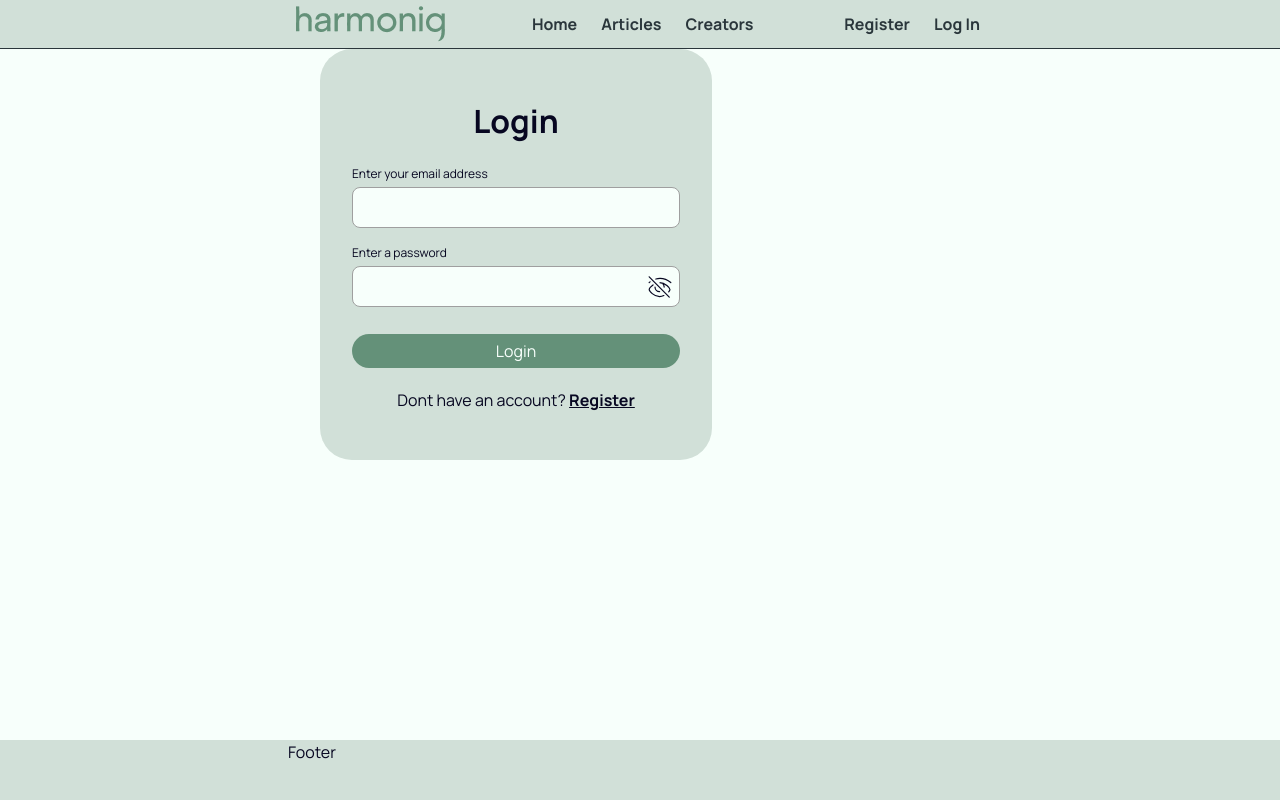
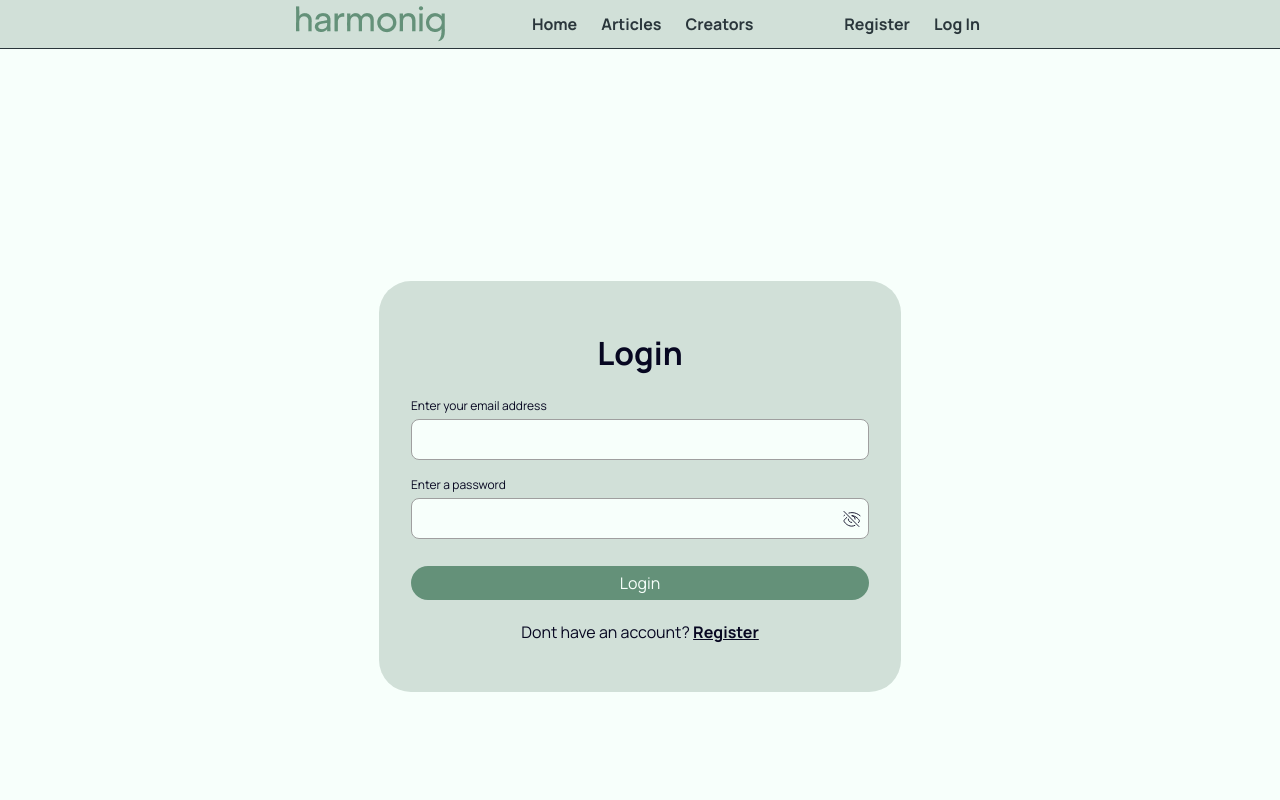
Before and after one commit to serhiilukianenkodev/harmoniq_app, a React (Vite) app: page /login in a window 1280 px wide. Shown: the top 800 px of the page. Built offline with nearby package versions, Linux system fonts and the light colour scheme.

Commit message:
responsive design to auth added

```diff
--- a/src/components/CreateArticleForm/CreateArticleForm.jsx
+++ b/src/components/CreateArticleForm/CreateArticleForm.jsx
@@ -56,35 +56,8 @@ const CreateArticleForm = () => {
       onSubmit={handleSubmit}
       >
         {() => (
-          <Form className={css.formFileContainer} autoComplete="off">
-            <div className={css.formContainer}>
-              <Field name="title">
-                {({ field, meta }) => (
-                  <input
-                    {...field}
-                    type="text"
-                    className={`${css.input} ${meta.touched && meta.error ? css.errorField : ""}`}
-                    placeholder="Enter the title"
-                    />
-                )}
-              </Field>
-
-              <Field name="desc">
-                {({ field, meta }) => (
-                  <textarea
-                    {...field}
-                    type="text"
-                    className={`${css.txtarea} ${meta.touched && meta.error ? css.errorField : ""}`}
-                    placeholder="Enter a text"
-                  />
-                )}
-              </Field>
-
-              <button className={css.createBtn} type="submit">Publish Article</button>
-            </div>
-
-
-          <Field name="photo">
+          <Form className={css.container} autoComplete="off">
+            <Field name="photo">
             {({ form, meta }) => {
               const file = form.values.photo;
               const previewUrl = file ? URL.createObjectURL(file) : null;
@@ -127,8 +100,33 @@ const CreateArticleForm = () => {
                 </div>
               );
             }}
-          </Field>
+            </Field>
 
+            <label className={css.title}>
+              Title
+              <Field name="title">
+                {({ field, meta }) => (
+                  <input
+                    {...field}
+                    type="text"
+                    className={`${css.input} ${meta.touched && meta.error ? css.errorField : ""}`}
+                    placeholder="Enter the title"
+                    />
+                )}
+              </Field>
+            </label>
+
+              <Field name="desc">
+                {({ field, meta }) => (
+                  <textarea
+                    {...field}
+                    type="text"
+                    className={`${css.txtarea} ${meta.touched && meta.error ? css.errorField : ""}`}
+                    placeholder="Enter a text"
+                  />
+                )}
+              </Field>
+              <button className={css.createBtn} type="submit">Publish Article</button>
           </Form>
         )}
       </Formik>
--- a/src/components/CreateArticleForm/CreateArticleForm.module.css
+++ b/src/components/CreateArticleForm/CreateArticleForm.module.css
@@ -1,31 +1,60 @@
-.formFileContainer {
-  display: flex;
-  gap: 24px;
-}
+@media only screen and (min-width: 393px) {
+  .container{
+    width: 361px;
+  }
+ .photoBtn {
+   width: 100%;
+   position: relative;
+   overflow: hidden;
+   height: 233px;
+   background-color: #9F9F9F;
+   border: none;
+   border-radius: 16px;
+   margin-bottom: 24px;
+ }
 
-.formContainer {
-  display: flex;
-  flex-direction: column;
-  width: 809px;
-}
+ .previewUrl {
+   width: 100%;
+   height: 100%;
+   object-fit: cover;
+   border-radius: 8px;
+ }
 
-.input {
+ .inputFile {
+   position: absolute;
+   top: 0;
+   left: 0;
+   width: 100%;
+   height: 100%;
+   opacity: 0;
+   cursor: pointer;
+ }
+
+  .title {
+    display: flex;
+    flex-direction: column;
+    font-size: 18px;
+    margin-bottom: 8px;
+  }
+
+  .input {
   font-size: 18px;
   height: 48px;
   border-radius: 8px;
   border: 1px solid #9F9F9F;
   padding: 12px;
-  margin-bottom: 32px;
+  margin-bottom: 24px;
   color: #595D62;
 }
 
-.txtarea {
+  .txtarea {
+  width: 100%;
   font-size: 18px;
   height: 393px;
   border-radius: 8px;
   border: 1px solid #9F9F9F;
   padding: 12px;
-  margin-bottom: 32px;
+  margin-bottom: 24px;
   color: #595D62;
   resize: none;
 }
@@ -34,34 +63,8 @@
   color: #595D62 ;
 }
 
-.photoBtn {
-  position: relative;
-  overflow: hidden;
-  height: 280px;
-  width: 391px;
-  background-color: #9F9F9F;
-  border: none;
-  border-radius: 16px;
-}
-
-.previewUrl{
+.createBtn {
   width: 100%;
-  height: 100%;
-  object-fit: cover;
-  border-radius: 8px;
-}
-
-.inputFile {
-  position: absolute;
-  top: 0;
-  left: 0;
-  width: 100%;
-  height: 100%;
-  opacity: 0;
-  cursor: pointer;
-}
-
-.createBtn {
   background-color: #649179;
   color: #F7FFFB;
   font-size: 16px;
@@ -87,3 +90,10 @@
   border: 1.5px solid #AD6A6C;
   color: #AD6A6C;
 }
+
+}
+
+@media only screen and (min-width: 768px) {
+
+
+}
--- a/src/components/LoginForm/LoginForm.jsx
+++ b/src/components/LoginForm/LoginForm.jsx
@@ -7,13 +7,13 @@ import css from "./LoginForm.module.css";
 import toast from "react-hot-toast";
 
 const EyeOpen = () => (
-  <svg width={24} height={24} aria-hidden="true">
+  <svg width={18} height={17} aria-hidden="true" className={css.icon}>
     <use href="/icons/sprite.svg#eye" />
   </svg>
 );
 
 const EyeClosed = () => (
-  <svg width={24} height={24} aria-hidden="true">
+  <svg width={18} height={17} aria-hidden="true" className={css.icon}>
     <use href="/icons/sprite.svg#eye-crossed" />
   </svg>
 );
--- a/src/components/LoginForm/LoginForm.module.css
+++ b/src/components/LoginForm/LoginForm.module.css
@@ -36,7 +36,7 @@
 }
 
 .logBtn {
-  width: 328px;
+  width: 100%;
   background-color: #649179;
   color: #F7FFFB;
   font-size: 16px;
@@ -69,3 +69,20 @@
   position: relative;
   width: 100%;
 }
+
+
+@media only screen and (min-width: 393px) and (max-width: 767px) {
+  .form {
+    width: 266px;
+  }
+  .icon{
+    width: 14px;
+    height: 13px;
+  }
+}
+
+@media only screen and (min-width: 768px) {
+  .form {
+    width: 458px;
+  }
+}
--- a/src/components/RegisterForm/RegisterForm.jsx
+++ b/src/components/RegisterForm/RegisterForm.jsx
@@ -8,13 +8,13 @@ import * as Yup from "yup";
 import css from "./RegisterForm.module.css";
 
 const EyeOpen = () => (
-  <svg width={24} height={24} aria-hidden="true">
+  <svg width={18} height={17} aria-hidden="true" className={css.icon}>
     <use href="/icons/sprite.svg#eye" />
   </svg>
 );
 
 const EyeClosed = () => (
-  <svg width={24} height={24} aria-hidden="true">
+  <svg width={18} height={17} aria-hidden="true" className={css.icon}>
     <use href="/icons/sprite.svg#eye-crossed" />
   </svg>
 );
--- a/src/components/RegisterForm/RegisterForm.module.css
+++ b/src/components/RegisterForm/RegisterForm.module.css
@@ -35,7 +35,7 @@
 }
 
 .regBtn{
-  width: 328px;
+  width: 100%;
   background-color: #649179;
   color: #F7FFFB;
   font-size: 16px;
@@ -68,3 +68,20 @@
   position: relative;
   width: 100%;
 }
+
+@media only screen and (min-width: 393px) and (max-width: 767px) {
+  .form {
+    width: 296px;
+  }
+
+  .icon{
+    width: 14px;
+    height: 13px;
+  }
+}
+
+@media only screen and (min-width: 768px) {
+  .form {
+    width: 458px;
+  }
+}
--- a/src/pages/CreateArticlePage/CreateArticlePage.jsx
+++ b/src/pages/CreateArticlePage/CreateArticlePage.jsx
@@ -6,7 +6,6 @@ const CreateArticlePage = () => {
   return (
       <div className={css.container}>
         <h1 className={css.title}>Create an article</h1>
-        <p className={css.txt}>Title</p>
         <CreateArticleForm/>
       </div>
   )
--- a/src/pages/CreateArticlePage/CreateArticlePage.module.css
+++ b/src/pages/CreateArticlePage/CreateArticlePage.module.css
@@ -1,9 +1,7 @@
+.container{
+  padding: 48px 0;
+}
 .title{
   font-size: 40px;
   margin-bottom: 16px;
 }
-
-.txt{
-  font-size: 18px;
-  margin-bottom: 8px;
-}
--- a/src/pages/LoginPage/LoginPage.jsx
+++ b/src/pages/LoginPage/LoginPage.jsx
@@ -1,16 +1,15 @@
 import LoginForm from "../../components/LoginForm/LoginForm";
 import { NavLink } from "react-router-dom";
-import Container from "../../components/Container/Container"
 import css from "./LoginPage.module.css"
 
 export default function LoginPage() {
   return (
-    <Container>
+    <div className={css.mainContainer}>
       <div className={css.container}>
         <h1 className={css.title}>Login</h1>
         <LoginForm />
         <p className={css.txt}>Dont have an account? <NavLink className={css.regLink} to="/register">Register</NavLink></p>
       </div>
-    </Container>
+    </div>
   );
 }
--- a/src/pages/LoginPage/LoginPage.module.css
+++ b/src/pages/LoginPage/LoginPage.module.css
@@ -1,3 +1,8 @@
+.mainContainer{
+  display: flex;
+  justify-content: center;
+  padding: 172px 0px 152px;
+}
 .container{
   display: flex;
   align-items: center;
@@ -22,3 +27,21 @@
   color: #070721;
   font-weight: bold;
 }
+
+@media only screen and (min-width: 393px) {
+  .mainContainer{
+    padding: 85px 0;
+  }
+  .container{
+    width: 330px;
+  }
+}
+
+@media only screen and (min-width: 768px) {
+  .mainContainer {
+    padding: 232px 0;
+  }
+  .container {
+    width: 522px;
+  }
+}
--- a/src/pages/RegisterPage/RegisterPage.jsx
+++ b/src/pages/RegisterPage/RegisterPage.jsx
@@ -1,18 +1,16 @@
 import RegisterForm from "../../components/RegisterForm/RegisterForm";
-import Container from "../../components/Container/Container";
 import { NavLink } from "react-router-dom";
 import css from "./RegisterPage.module.css"
 
-
 export default function RegisterPage() {
   return (
-    <Container>
+    <div className={css.mainContainer}>
       <div className={css.container}>
           <h1 className={css.title}>Register</h1>
           <p className={css.subTitle}>Join our community of mindfulness and wellbeing!</p>
           <RegisterForm />
           <p className={css.txt}>Already have an account? <NavLink className={css.loginLink} to="/login">Log in</NavLink></p>
-        </div>
-    </Container>
+      </div>
+    </div>
   );
 }
--- a/src/pages/RegisterPage/RegisterPage.module.css
+++ b/src/pages/RegisterPage/RegisterPage.module.css
@@ -1,15 +1,20 @@
+.mainContainer{
+  display: flex;
+  justify-content: center;
+  padding: 50px 0;
+}
 .container{
   display: flex;
+  flex-direction: column;
   align-items: center;
-  flex-direction: column;
   width: 392px;
   background-color: #D1E0D8;
-  margin-top: 50px;
   border-radius: 32px;
   padding: 48px 32px;
 }
 
 .title{
+  font-weight: 700;
   font-size: 32px;
   padding-bottom: 20px;
 }
@@ -30,3 +35,21 @@
   color: #070721;
   font-weight: bold;
 }
+
+@media only screen and (min-width: 393px) {
+  .mainContainer {
+    padding: 85px 0;
+  }
+  .container {
+    width: 360px;
+  }
+}
+
+@media only screen and (min-width: 768px) {
+  .mainContainer {
+    padding: 120px 0;
+  }
+  .container {
+    width: 522px;
+  }
+}
```
Lines whose indentation alone changed are shown as unchanged.
